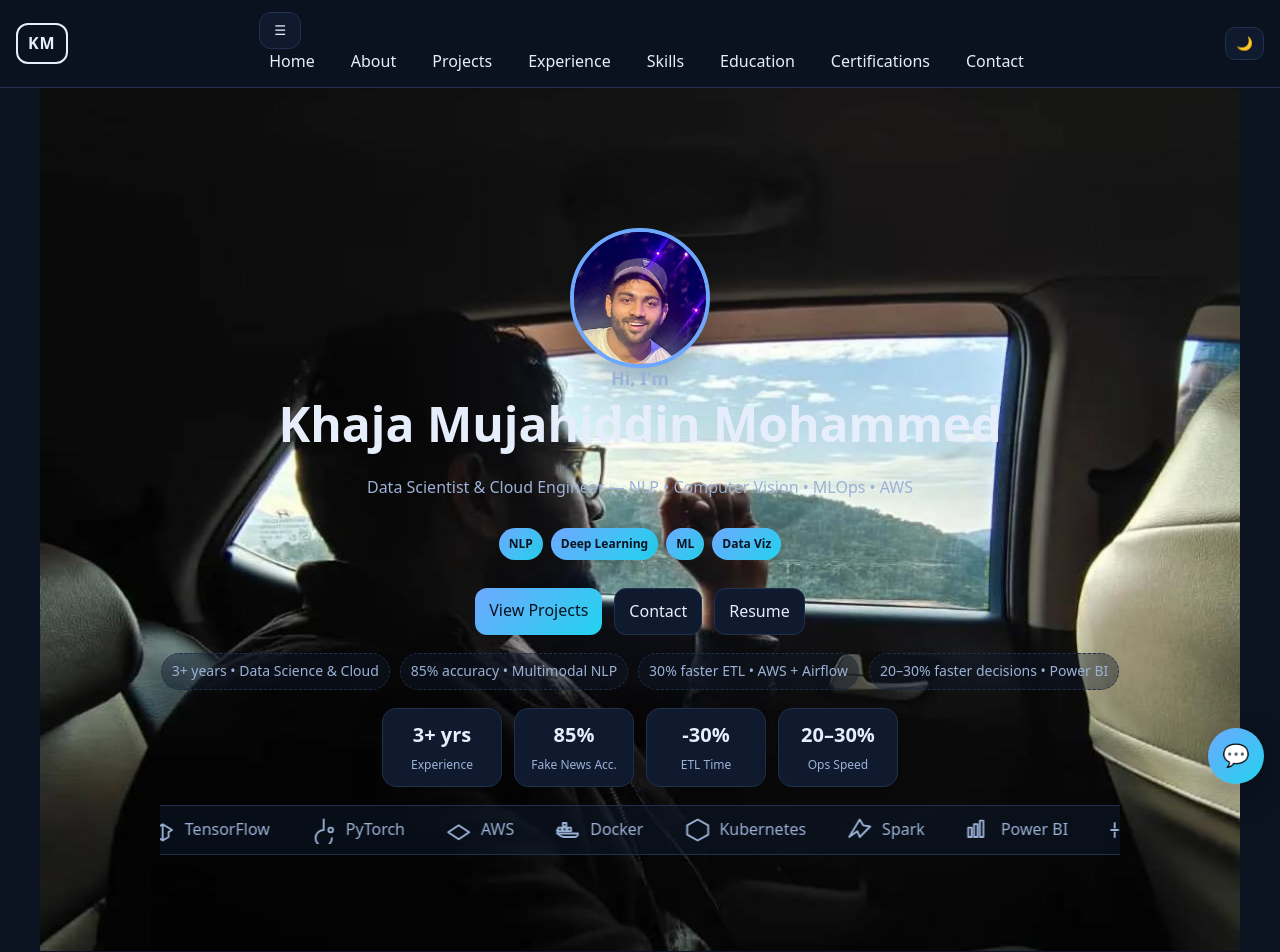
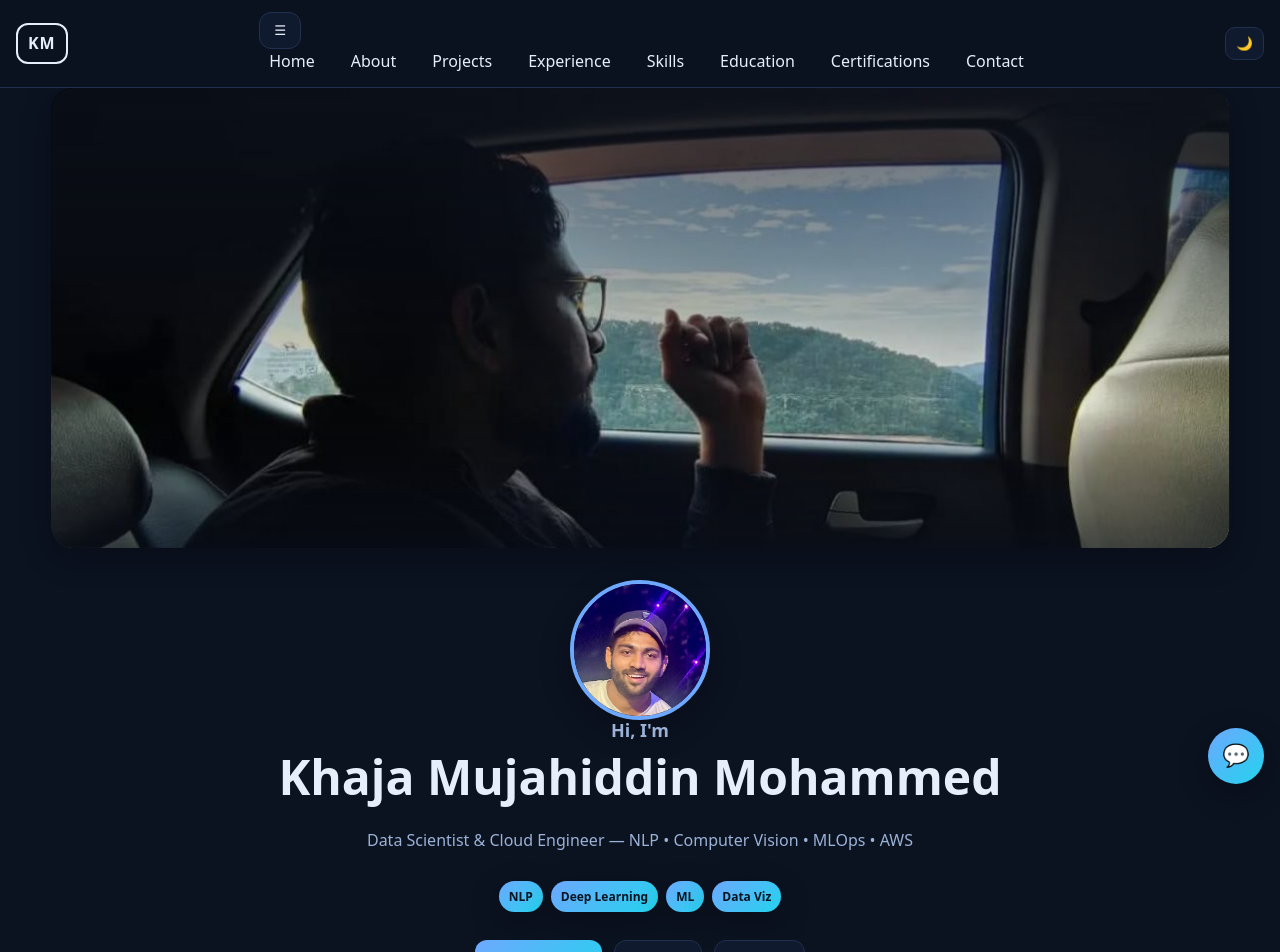
Before and after one commit to khajamujahid/Portfolio, a Next.js app: page / in a window 1280 px wide. Shown: the top 952 px of the page. Built offline with nearby package versions, Linux system fonts and the light colour scheme.

Commit message:
Update globals.css

```diff
--- a/app/globals.css
+++ b/app/globals.css
@@ -1,74 +1,113 @@
-/* Theme */
-:root{ --bg:#0b1220; --surface:#0f1a2e; --text:#e6eefc; --muted:#9bb2d7; --accent:#6ea8fe; --accent2:#22d3ee; --line:#20304d; --card:#0f1a2e; --shadow: 0 10px 30px rgba(0,0,0,.25); }
-:root.light{ --bg:#f7fbff; --surface:#ffffff; --text:#0b1220; --muted:#3a4a6a; --accent:#1b4cf5; --accent2:#0ea5e9; --line:#d7e3ff; --card:#ffffff; --shadow: 0 8px 18px rgba(2,12,27,.08); }
-*{box-sizing:border-box} html,body{margin:0;padding:0}
-body{ font-family: ui-sans-serif, system-ui, -apple-system, Segoe UI, Roboto, Inter, Helvetica, Arial; background: var(--bg); color: var(--text); line-height:1.6; overflow-x:hidden; }
+/* =======================
+   Theme
+   ======================= */
+:root{
+  --bg:#0b1220; --surface:#0f1a2e; --text:#e6eefc; --muted:#9bb2d7;
+  --accent:#6ea8fe; --accent2:#22d3ee; --line:#20304d; --card:#0f1a2e;
+  --shadow: 0 10px 30px rgba(0,0,0,.25);
+}
+:root.light{
+  --bg:#f7fbff; --surface:#ffffff; --text:#0b1220; --muted:#3a4a6a;
+  --accent:#1b4cf5; --accent2:#0ea5e9; --line:#d7e3ff; --card:#ffffff;
+  --shadow: 0 8px 18px rgba(2,12,27,.08);
+}
+
+*{box-sizing:border-box}
+html,body{margin:0;padding:0}
+body{
+  font-family: ui-sans-serif, system-ui, -apple-system, Segoe UI, Roboto, Inter, Helvetica, Arial;
+  background: var(--bg); color: var(--text); line-height:1.6; overflow-x:hidden;
+}
 .section{ padding: 96px 24px; max-width: 1200px; margin: 0 auto; position: relative; }
-h1,h2,h3{ line-height:1.2; margin: 0 0 16px } h2{ font-size: clamp(28px, 3vw, 36px); } h3{ font-size: clamp(20px, 2vw, 24px); }
-p{ margin: 0 0 12px; color: var(--text); } .muted{ color: var(--muted); }
-.btn{ padding: 10px 14px; border-radius: 12px; border:1px solid var(--line); color: var(--text); background: var(--surface); text-decoration:none; display:inline-block; }
-.btn.primary{ background: linear-gradient(135deg, var(--accent), var(--accent2)); color:#0b1220; border:none; } .btn:hover{ transform: translateY(-1px); }
 
-/* Header */
-.header{ position: sticky; top:0; z-index:1000; backdrop-filter: blur(10px); background: color-mix(in srgb, var(--bg) 85%, transparent); display:flex; align-items:center; justify-content: space-between; padding: 12px 16px; border-bottom: 1px solid var(--line); }
-.brand{ font-weight:800; color: var(--text); text-decoration:none; letter-spacing:1px; border:2px solid var(--text); padding:6px 10px; border-radius:12px; cursor:pointer; }
-.nav a{ color: var(--text); text-decoration:none; padding: 8px 10px; border-radius: 10px; } .nav a:hover{ background: color-mix(in srgb, var(--surface) 60%, transparent); }
+h1,h2,h3{ line-height:1.2; margin: 0 0 16px }
+h2{ font-size: clamp(28px, 3vw, 36px); }
+h3{ font-size: clamp(20px, 2vw, 24px); }
+p{ margin: 0 0 12px; color: var(--text); }
+.muted{ color: var(--muted); }
+
+.btn{
+  padding: 10px 14px; border-radius: 12px;
+  border:1px solid var(--line); color: var(--text); background: var(--surface);
+  text-decoration:none; display:inline-block; transition: transform .15s ease;
+}
+.btn.primary{ background: linear-gradient(135deg, var(--accent), var(--accent2)); color:#0b1220; border:none; }
+.btn:hover{ transform: translateY(-1px); }
+
+/* =======================
+   Header
+   ======================= */
+.header{
+  position: sticky; top:0; z-index:1000; backdrop-filter: blur(10px);
+  background: color-mix(in srgb, var(--bg) 85%, transparent);
+  display:flex; align-items:center; justify-content: space-between;
+  padding: 12px 16px; border-bottom: 1px solid var(--line);
+}
+.brand{
+  font-weight:800; color: var(--text); text-decoration:none; letter-spacing:1px;
+  border:2px solid var(--text); padding:6px 10px; border-radius:12px; cursor:pointer;
+}
+.nav a{ color: var(--text); text-decoration:none; padding: 8px 10px; border-radius: 10px; }
+.nav a:hover{ background: color-mix(in srgb, var(--surface) 60%, transparent); }
 .nav ul{ display:flex; gap: 16px; align-items:center; list-style:none; margin:0; padding:0; }
 .mode-toggle{ background: var(--surface); border:1px solid var(--line); color:var(--text); border-radius: 10px; padding: 8px 10px; cursor: pointer; }
 
-/* Hero */
-.hero{ display:grid; place-items:center; padding-top: 140px; padding-bottom: 96px; text-align:center; position: relative; }
-.hero .hero-content{ display:flex; flex-direction:column; align-items:center; justify-content:center; max-width:960px; width:100%; margin:0 auto; text-align:center; position: relative; z-index: 1; }
+/* =======================
+   Hero (rounded photo banner + glass overlay)
+   ======================= */
+.hero{
+  position: relative;
+  --heroH: clamp(320px, 36vw, 520px);
+  /* room below the banner so content sits centered */
+  padding-top: calc(var(--heroH) + 32px);
+  padding-bottom: 96px;
+  text-align:center;
+}
+.hero .hero-content{ position:relative; z-index:1; display:flex; flex-direction:column; align-items:center; max-width:960px; margin:0 auto; }
 .hero, .hero *{ text-align:center; }
-.hero-avatar{ width:140px; height:140px; border-radius:50%; border:4px solid var(--accent); box-shadow: var(--shadow); background: var(--surface); }
-.hi{ color: var(--muted); font-weight:600; font-size: 18px; display:block; } .name{ display:block; font-size: clamp(28px, 4.5vw, 48px); font-weight: 900; margin: 6px 0; }
+
+/* Rounded, glassy banner */
+.hero .hero-banner{
+  position:absolute; left: 50%; transform: translateX(-50%);
+  top: 0; width: min(1400px, 92vw); height: var(--heroH);
+  border-radius: 22px; overflow:hidden; box-shadow: var(--shadow);
+  background: #0b1220 url('/hero-bg.jpg') center/cover no-repeat;
+}
+.hero .hero-banner-img{
+  object-fit: cover; object-position: center 42%;
+  filter: none; transform: translateZ(0);
+}
+.hero .hero-banner-overlay{
+  position:absolute; inset:0;
+  background:
+    linear-gradient(180deg, rgba(11,18,32,0.65) 0%,
+                           rgba(11,18,32,0.42) 38%,
+                           rgba(11,18,32,0.10) 70%,
+                           rgba(11,18,32,0.60) 100%);
+  backdrop-filter: saturate(1.05) contrast(1.02);
+}
+.light .hero .hero-banner-overlay{
+  background:
+    linear-gradient(180deg, rgba(247,251,255,0.70) 0%,
+                           rgba(247,251,255,0.45) 38%,
+                           rgba(247,251,255,0.10) 70%,
+                           rgba(247,251,255,0.70) 100%);
+}
+
+/* Avatar + headings */
+.hero-avatar{
+  width:140px; height:140px; border-radius:50%; border:4px solid var(--accent);
+  box-shadow: var(--shadow); background: var(--surface);
+}
+.hi{ color: var(--muted); font-weight:600; font-size: 18px; display:block; }
+.name{ display:block; font-size: clamp(28px, 4.5vw, 48px); font-weight: 900; margin: 6px 0; }
 .headline{ font-size: 16px; color: var(--muted); }
 .domain-badges{ margin: 16px 0 12px; display:flex; gap: 8px; justify-content:center; flex-wrap:wrap; }
 .badge{ background: linear-gradient(135deg, var(--accent), var(--accent2)); color:#0b1220; padding: 6px 10px; border-radius: 999px; font-weight:700; font-size:12px; box-shadow: var(--shadow); }
 .hero-cta{ display:flex; gap: 12px; justify-content:center; margin-top: 16px; }
 
-/* Background Canvas */
+/* Background nodes canvas from app/page is global */
 #bg-canvas{ position: fixed; inset: 0; z-index: -1; }
-
-/* --- Hero banner behind avatar (full-width) --- */
-.hero .hero-cover{
-  position: absolute;
-  top: 0;
-  left: 50%;
-  transform: translateX(-50%);
-  width: 100vw;               /* span entire viewport width */
-  height: 340px;              /* adjust 300–420px to taste */
-  z-index: 0;
-  overflow: hidden;
-  border-bottom: 1px solid var(--line);
-}
-.hero .hero-cover-img{
-  object-fit: cover;
-  object-position: center 45%; /* tweak crop focus */
-  transform: translateZ(0);
-  filter: saturate(1.05) contrast(1.05);
-}
-.hero .hero-cover-overlay{
-  position: absolute; inset: 0;
-  background: linear-gradient(
-    to bottom,
-    rgba(11,18,32,0.55) 0%,
-    rgba(11,18,32,0.45) 40%,
-    rgba(11,18,32,0.10) 85%,
-    rgba(11,18,32,0.00) 100%
-  );
-}
-.light .hero .hero-cover-overlay{
-  background: linear-gradient(
-    to bottom,
-    rgba(247,251,255,0.65) 0%,
-    rgba(247,251,255,0.40) 45%,
-    rgba(247,251,255,0.00) 100%
-  );
-}
-@media (max-width:640px){
-  .hero .hero-cover{ height: 300px; }
-}
 
 /* Subheadlines + Metrics */
 .subheadlines{ margin: 18px auto 8px; display:flex; flex-wrap:wrap; gap:10px; justify-content:center; color: var(--muted); font-size: 14px; }
@@ -77,114 +116,164 @@ p{ margin: 0 0 12px; color: var(--text); } .muted{ color: var(--muted); }
 .metric{ background: var(--card); border:1px solid var(--line); border-radius:14px; padding:10px 12px; min-width:120px; text-align:center; box-shadow: var(--shadow); }
 .metric strong{ font-size:20px; display:block; } .metric span{ color: var(--muted); font-size:12px; }
 
-/* Grids & Cards */
-.about-grid, .projects-grid, .cards, .skills-grid, .contact-grid{ display:grid; gap:16px; grid-template-columns: repeat(auto-fit, minmax(260px, 1fr)); margin-top:18px; }
-.card, .about-card, .contact-card{ background: var(--card); border: 1px solid var(--line); border-radius: 16px; padding: 16px; box-shadow: var(--shadow); }
+/* =======================
+   Grids & Cards
+   ======================= */
+.about-grid, .projects-grid, .cards, .skills-grid, .contact-grid{
+  display:grid; gap:16px; grid-template-columns: repeat(auto-fit, minmax(260px, 1fr)); margin-top:18px;
+}
+.card, .about-card, .contact-card{
+  background: var(--card); border: 1px solid var(--line); border-radius: 16px; padding: 16px; box-shadow: var(--shadow);
+}
 .code pre{ background:#0a0f1d; padding:12px; border-radius:12px; overflow:auto; }
 
-/* Projects */
-.project-card{ background: var(--card); border:1px solid var(--line); border-radius:16px; overflow:hidden; cursor:pointer; outline:none; box-shadow: var(--shadow); transition: transform .2s ease }
-.project-card:hover{ transform: translateY(-4px); } .project-card img{ width:100%; height:180px; object-fit:cover; display:block; } .project-info{ padding: 12px 14px; }
+/* =======================
+   Projects
+   ======================= */
+.project-card{
+  background: var(--card); border:1px solid var(--line); border-radius:16px; overflow:hidden; cursor:pointer; outline:none; box-shadow: var(--shadow); transition: transform .2s ease;
+}
+.project-card:hover{ transform: translateY(-4px); }
+.project-card img{ width:100%; height:180px; object-fit:cover; display:block; }
+.project-info{ padding: 12px 14px; }
 
-/* Timeline */
+/* =======================
+   Timeline
+   ======================= */
 .timeline{ list-style:none; padding:0; margin: 18px 0; border-left: 2px dashed var(--line); }
 .timeline li{ position: relative; padding-left: 18px; margin-left: 18px; }
-.timeline li::before{ content:""; position:absolute; left: -9px; top: 4px; width: 14px; height:14px; border-radius:50%; background: var(--accent); box-shadow: 0 0 0 4px color-mix(in srgb, var(--accent) 20%, transparent); }
+.timeline li::before{
+  content:""; position:absolute; left: -9px; top: 4px; width: 14px; height:14px; border-radius:50%;
+  background: var(--accent); box-shadow: 0 0 0 4px color-mix(in srgb, var(--accent) 20%, transparent);
+}
 .tl-card{ background: var(--card); border: 1px solid var(--line); border-radius: 16px; padding: 16px; margin-bottom: 16px; }
 
-/* Modal */
+/* =======================
+   Modal
+   ======================= */
 .modal-backdrop{ position: fixed; inset: 0; background: rgba(0,0,0,.6); display:flex; align-items:center; justify-content:center; z-index: 1100; }
-.modal{ background: var(--surface); color: var(--text); border-radius: 16px; width: min(720px, 90vw); box-shadow: var(--shadow); overflow:hidden }
+.modal{
+  background: var(--surface); color: var(--text); border-radius: 16px; width: min(720px, 90vw);
+  box-shadow: var(--shadow); overflow:hidden;
+}
 .modal img{ width:100%; height:280px; object-fit:cover; }
 .modal-body{ padding: 16px; }
 .modal-tags{ padding: 6px 16px; display:flex; flex-wrap:wrap; gap:6px; }
 .modal-tags span{ background: color-mix(in srgb, var(--accent) 40%, transparent); padding: 4px 8px; border-radius: 999px; font-size: 12px; }
 
-/* Chatbot */
-.chatbot-button{ position: fixed; right: 16px; bottom: 16px; z-index: 1200; border:none; cursor:pointer; width:56px; height:56px; border-radius:999px; box-shadow: var(--shadow); background: linear-gradient(135deg, var(--accent), var(--accent2)); color:#0b1220; font-size:22px; }
-.chatbot{ position: fixed; right: 16px; bottom: 84px; width: 340px; max-width: 92vw; height: 420px; background: var(--surface); border: 1px solid var(--line); border-radius: 16px; box-shadow: var(--shadow); display:flex; flex-direction: column; overflow: hidden; z-index: 1200; }
+/* =======================
+   Chatbot
+   ======================= */
+.chatbot-button{
+  position: fixed; right: 16px; bottom: 16px; z-index: 1200; border:none; cursor:pointer; width:56px; height:56px;
+  border-radius:999px; box-shadow: var(--shadow); background: linear-gradient(135deg, var(--accent), var(--accent2)); color:#0b1220; font-size:22px;
+}
+.chatbot{
+  position: fixed; right: 16px; bottom: 84px; width: 340px; max-width: 92vw; height: 420px; background: var(--surface);
+  border: 1px solid var(--line); border-radius: 16px; box-shadow: var(--shadow); display:flex; flex-direction: column; overflow: hidden; z-index: 1200;
+}
 .chatbot-header{ display:flex; align-items:center; justify-content: space-between; padding: 8px 12px; border-bottom:1px solid var(--line); background: var(--card); }
-.chatbot-messages{ flex:1; padding: 10px; overflow:auto; } .msg{ padding: 8px 10px; margin: 4px 0; border-radius: 12px; } .msg.user{ background: color-mix(in srgb, var(--accent2) 30%, transparent) } .msg.bot{ background: color-mix(in srgb, var(--surface) 50%, transparent) }
+.chatbot-messages{ flex:1; padding: 10px; overflow:auto; }
+.msg{ padding: 8px 10px; margin: 4px 0; border-radius: 12px; }
+.msg.user{ background: color-mix(in srgb, var(--accent2) 30%, transparent) }
+.msg.bot{ background: color-mix(in srgb, var(--surface) 50%, transparent) }
 .chatbot-quick{ padding: 8px; display:flex; flex-wrap:wrap; gap: 6px; border-top: 1px dashed var(--line); }
 .chatbot-quick button{ padding:6px 8px; border-radius: 12px; border:1px solid var(--line); background: var(--surface); color: var(--text); cursor:pointer; }
-.chatbot-form{ display:flex; gap: 6px; padding: 8px; border-top: 1px solid var(--line); } .chatbot-form input{ flex:1; padding: 8px 10px; border-radius: 10px; border:1px solid var(--line); background: var(--surface); color: var(--text); }
+.chatbot-form{ display:flex; gap: 6px; padding: 8px; border-top: 1px solid var(--line); }
+.chatbot-form input{ flex:1; padding: 8px 10px; border-radius: 10px; border:1px solid var(--line); background: var(--surface); color: var(--text); }
 
-/* Responsive nav */
+/* =======================
+   Responsive nav
+   ======================= */
 @media (max-width: 860px){
-  .nav ul{ display:none; position:absolute; right: 12px; top: 56px; background: var(--surface); border:1px solid var(--line); border-radius:12px; padding:10px; flex-direction:column; gap:6px; box-shadow: var(--shadow); }
+  .nav ul{
+    display:none; position:absolute; right: 12px; top: 56px; background: var(--surface);
+    border:1px solid var(--line); border-radius:12px; padding:10px; flex-direction:column; gap:6px; box-shadow: var(--shadow);
+  }
   .nav-toggle{ display:block; }
   .nav ul[aria-expanded="true"]{ display:flex; }
 }
 
-/* === Contact section polish (lighter cards + readable text/links) === */
-.section.contact { position: relative; }
+/* =======================
+   Contact (lighter, glassy cards)
+   ======================= */
+.section.contact{ position: relative; }
 
-/* Lighter cards in dark mode */
 .section.contact .card,
 .section.contact .contact-card,
-.section.contact .form-card {
-  background: rgba(255, 255, 255, 0.10);
-  border: 1px solid rgba(255, 255, 255, 0.16);
+.section.contact .form-card{
+  background: rgba(255,255,255,0.10);
+  border: 1px solid rgba(255,255,255,0.16);
   backdrop-filter: blur(6px);
 }
-
-/* Slight tint in light mode */
 .light .section.contact .card,
 .light .section.contact .contact-card,
-.light .section.contact .form-card {
-  background: rgba(0, 0, 0, 0.05);
-  border: 1px solid rgba(0, 0, 0, 0.10);
+.light .section.contact .form-card{
+  background: rgba(0,0,0,0.05);
+  border: 1px solid rgba(0,0,0,0.10);
 }
 
-/* Headings & body text contrast */
 .section.contact h2,
 .section.contact label,
 .section.contact .card p,
 .section.contact .card li,
-.section.contact .card span { color: #e7eefb; }
+.section.contact .card span{ color: #e7eefb; }
 .light .section.contact h2,
 .light .section.contact label,
 .light .section.contact .card p,
 .light .section.contact .card li,
-.light .section.contact .card span { color: #0b1220; }
+.light .section.contact .card span{ color: #0b1220; }
 
-/* Links tuned to site blue */
-.section.contact a { color: #60a5fa; text-decoration: none; }
-.section.contact a:hover { color: #a7c7ff; text-decoration: underline; }
+.section.contact a{ color:#60a5fa; text-decoration:none; }
+.section.contact a:hover{ color:#a7c7ff; text-decoration:underline; }
 
-/* Inputs/textarea readable in both themes */
 .section.contact input,
 .section.contact textarea{
-  background: rgba(255,255,255,0.08);
-  color: #e7eefb;
-  border: 1px solid rgba(255,255,255,0.18);
-  outline: none;
-  width:100%;
-  padding:10px 12px;
-  border-radius:12px;
-  transition: background .25s, border-color .25s, box-shadow .25s;
+  background: rgba(255,255,255,0.08); color:#e7eefb; border:1px solid rgba(255,255,255,0.18);
+  outline:none; width:100%; padding:10px 12px; border-radius:12px; transition: background .25s, border-color .25s, box-shadow .25s;
 }
 .section.contact input::placeholder,
 .section.contact textarea::placeholder{ color: rgba(231,238,251,0.7); }
 .light .section.contact input,
-.light .section.contact textarea{
-  background: rgba(0,0,0,0.05);
-  color:#0b1220;
-  border-color: rgba(0,0,0,0.14);
-}
+.light .section.contact textarea{ background: rgba(0,0,0,0.05); color:#0b1220; border-color: rgba(0,0,0,0.14); }
 .light .section.contact input::placeholder,
 .light .section.contact textarea::placeholder{ color: rgba(11,18,32,0.55); }
-
-/* Form layout + spacing */
 .section.contact .form-row{ display:flex; gap:12px; align-items:flex-start; margin-bottom:12px; }
 .section.contact label{ min-width:92px; font-weight:600; margin-top:8px; }
 .section.contact textarea{ min-height:120px; resize:vertical; }
-
 @media (max-width:640px){
   .section.contact .form-row{ flex-direction:column; }
   .section.contact label{ margin:0 0 6px 0; }
 }
+.section.contact .btn.primary,
+.section.contact button[type="submit"]{ box-shadow: 0 6px 18px rgba(96,165,250,.28); }
 
-/* Make the primary action pop a bit more */
-.section.contact .btn.primary,
-.section.contact button[type="submit"]{ box-shadow: 0 6px 18px rgba(96,165,250,0.28); }
+/* =======================
+   Skills (lighter, transparent panel; chart pops)
+   ======================= */
+.section.skills .card,
+#skills .card,
+.skills .card,
+.skills-panel{
+  background: rgba(255,255,255,0.10);               /* glassy */
+  border: 1px solid rgba(255,255,255,0.16);
+  backdrop-filter: blur(6px);
+}
+.light .section.skills .card,
+.light #skills .card,
+.light .skills .card,
+.light .skills-panel{
+  background: rgba(0,0,0,0.05);
+  border: 1px solid rgba(0,0,0,0.10);
+}
+
+/* help the radar chart lines stand out a bit */
+#skills canvas, .skills canvas{
+  filter: brightness(1.05) contrast(1.12) saturate(1.05);
+}
+
+/* optional subtle inner shadow for depth */
+.section.skills .card::after{
+  content:""; position:absolute; inset:0; pointer-events:none; border-radius:16px;
+  box-shadow: inset 0 0 0 1px rgba(255,255,255,0.04);
+}
```
